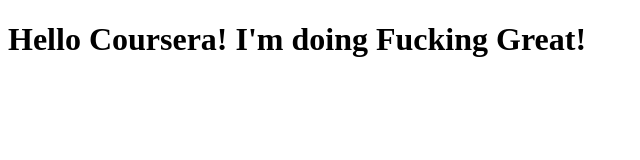
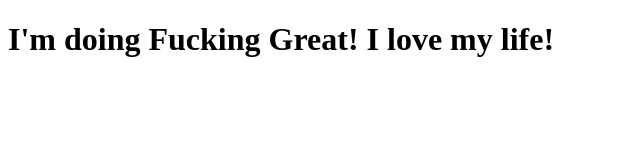
Before and after one commit to BrendanBeahan/coursera-test-2, a plain HTML site: page site/index.html in a window 1280 px wide. Shown: the whole page, without its empty margins (0-640 px from the left). Drawn offline with Linux system fonts and the light colour scheme.

Commit message:
Commiting again

```diff
--- a/site/index.html
+++ b/site/index.html
@@ -1,10 +1,10 @@
 <!DOCTYPE html>
 <html>
 <head>
-	<title>Hello Coursera! I'm doing Fucking Great!</title>
+	<title>I'm doing Fucking Great!</title>
 </head>
 <body>
-	<h1>Hello Coursera! I'm doing Fucking Great!</h1>
+	<h1>I'm doing Fucking Great! I love my life!</h1>
 
 </body>
 </html>
```
